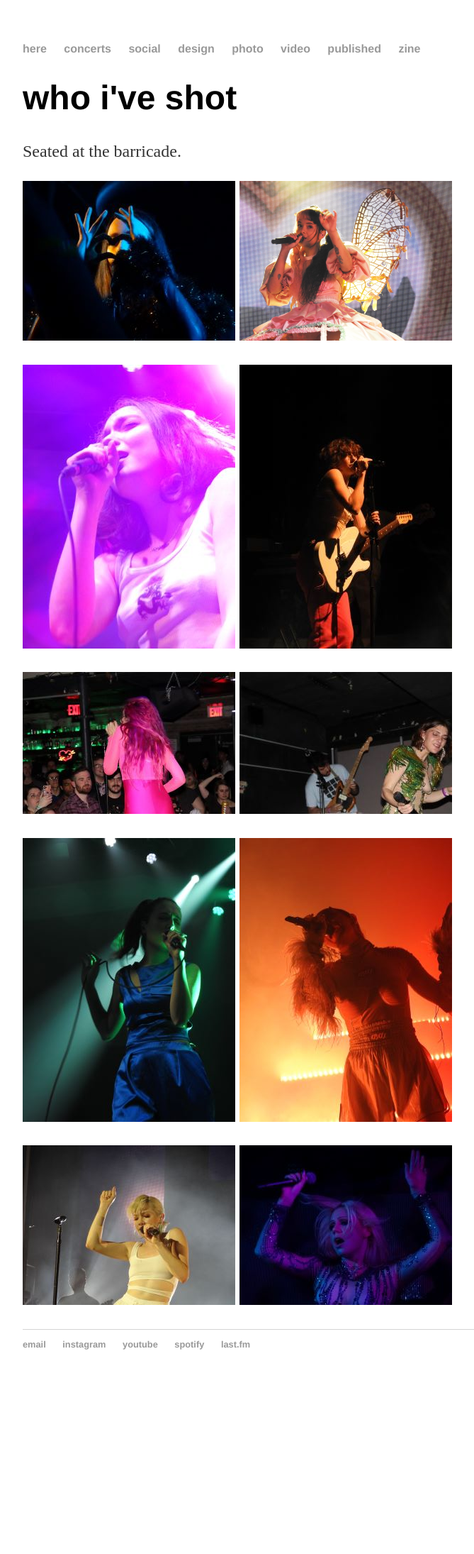
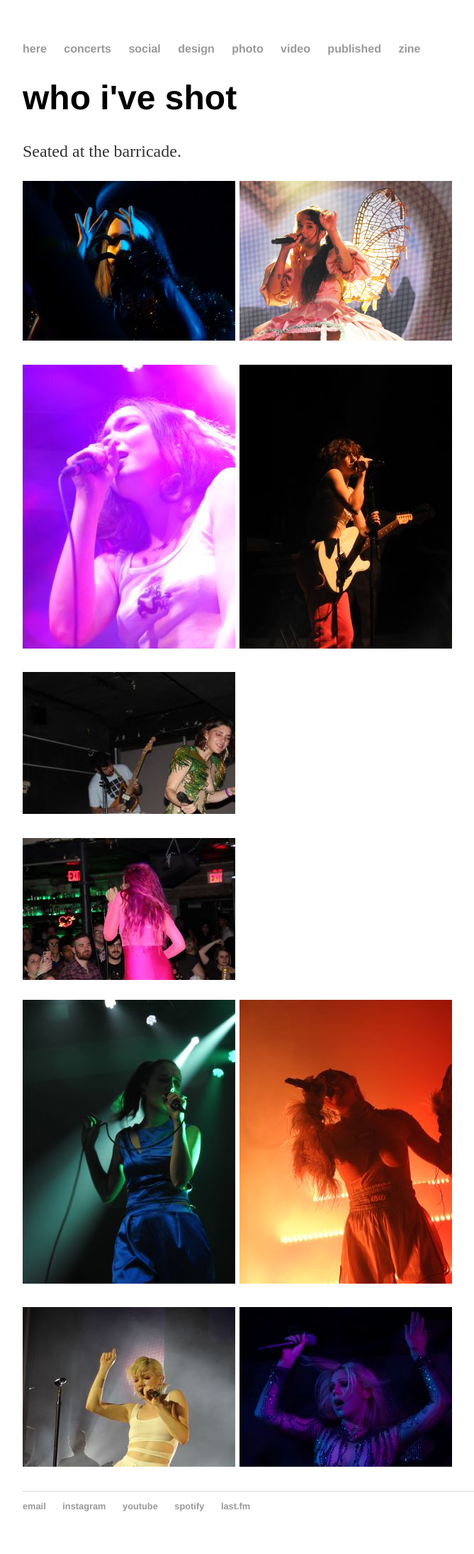
Before and after one commit to sabrinadotli/sabrinadotli.github.io, a Jekyll site: the page built from concerts/index.html, in a window 1280 px wide. Shown: the whole page at 71% size, without its empty margins (160-829 px from the left). Built offline with Jekyll 4.4.1, drawn with Linux system fonts in a browser that asks for light colours; before the commit the page ends 1962 px from its top, so only the background shows below that.

Commit message:
Update index.html

```diff
--- a/concerts/index.html
+++ b/concerts/index.html
@@ -17,10 +17,10 @@
 		alt = "Picture of artist King Princess performing in fall 2019"/></p>
 
 	<p>
+		<img src = "holychild.JPG"
+		alt = "Picture of artist HOLYCHILD performing in winter 2020"/></p>
 		<img src = "holander.JPG"
 		     alt = "Picture of artist Holander performing in winter 2020"/>
-		<img src = "holychild.JPG"
-		alt = "Picture of artist HOLYCHILD performing in winter 2020"/></p>
 
 	<p>
 		<img src = "alicefr.JPG"
```
